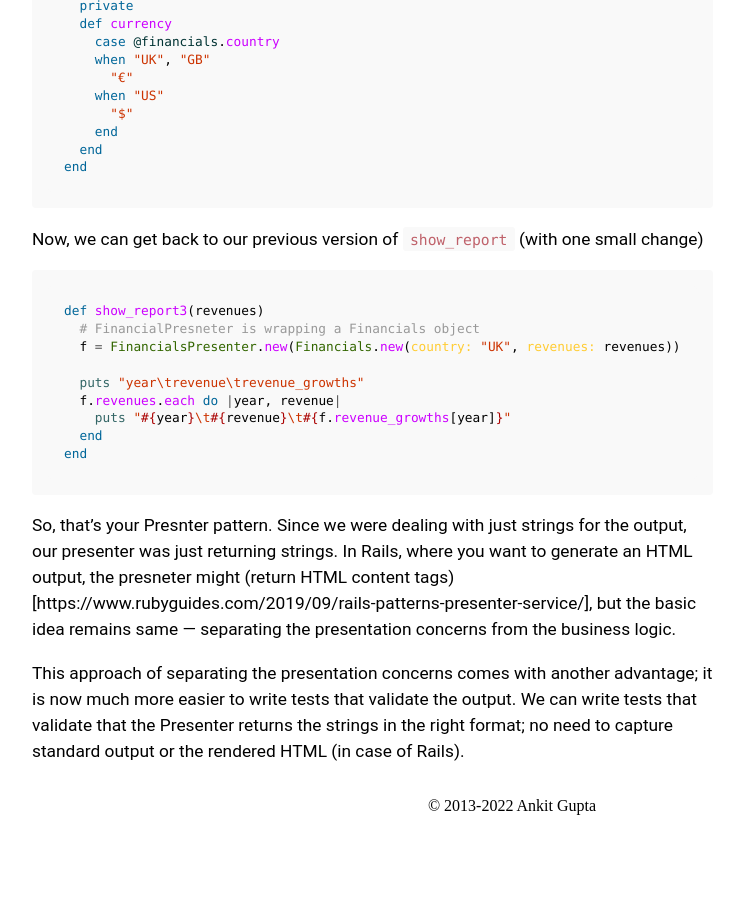
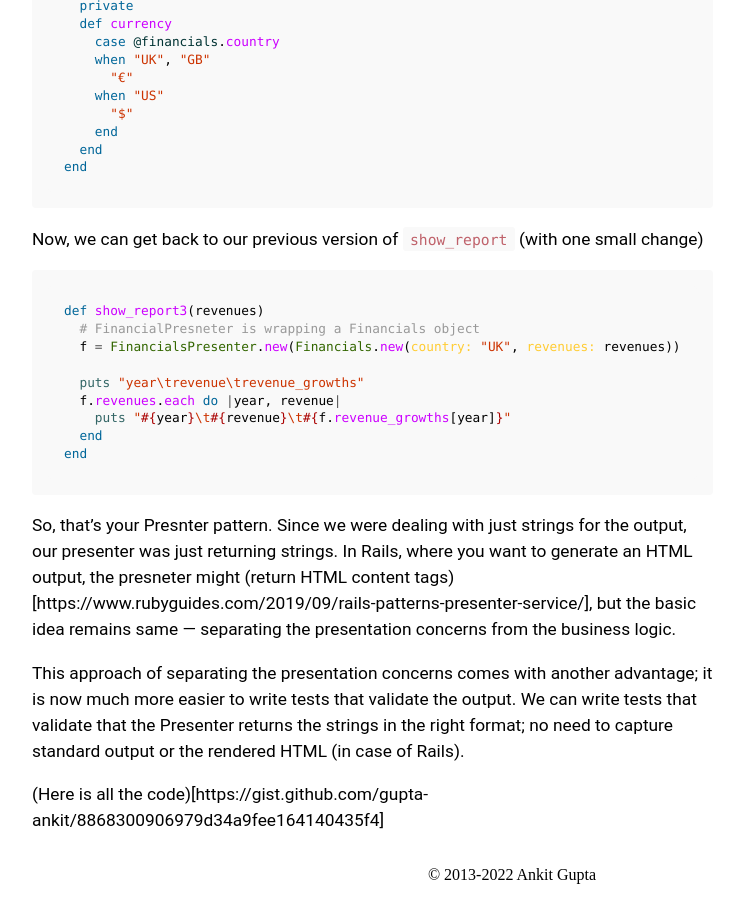
Before and after one commit to gupta-ankit/gupta-ankit.github.io, a Jekyll site: the page built from _posts/2022-08-07-presenter-pattern.md, in a window 1280 px wide and 900 px high, scrolled down 2976 px. Shown: the whole window, without its empty margins (128-871 px from the left). Built offline with Jekyll 4.4.1, drawn with Linux system fonts in a browser that asks for light colours; before the commit the page ends 3807 px from its top, so only the background shows below that.

Commit message:
added gist

```diff
--- a/_posts/2022-08-07-presenter-pattern.md
+++ b/_posts/2022-08-07-presenter-pattern.md
@@ -166,3 +166,5 @@ the basic idea remains same --- separating the presentation concerns from the bu
 
 This approach of separating the presentation concerns comes with another advantage; it is now much more easier to write tests that validate the output. We can write tests that validate
 that the Presenter returns the strings in the right format; no need to capture standard output or the rendered HTML (in case of Rails).
+
+(Here is all the code)[https://gist.github.com/gupta-ankit/8868300906979d34a9fee164140435f4]
```
